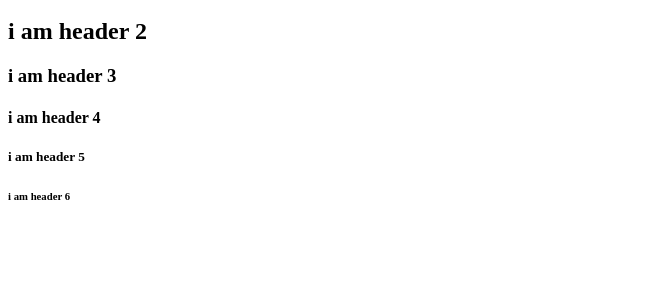
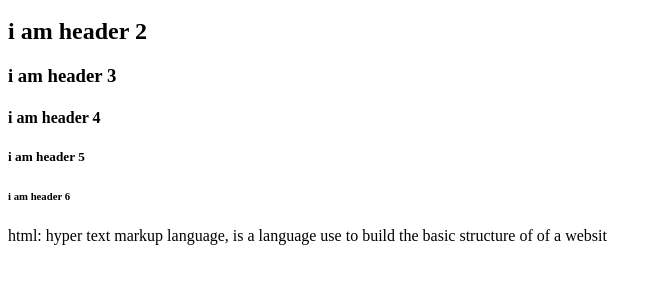
Before and after one commit to Dav407/html, a plain HTML site: page index.html in a window 1280 px wide. Shown: the part 48-332 px from the top of the page, without its empty margins (0-662 px from the left). Drawn offline with Linux system fonts and the light colour scheme.

Commit message:
html paragraph tag added

```diff
--- a/index.html
+++ b/index.html
@@ -10,5 +10,9 @@
  <h4>i am header 4</h4>
  <h5>i am header 5</h5>
  <h6>i am header 6</h6>
+
+ <!-- this is a paragraph tag -->
+<p> html: hyper text markup language, is a language use to build the basic structure of of a websit</p>
+
     </body>
 </html>
```
